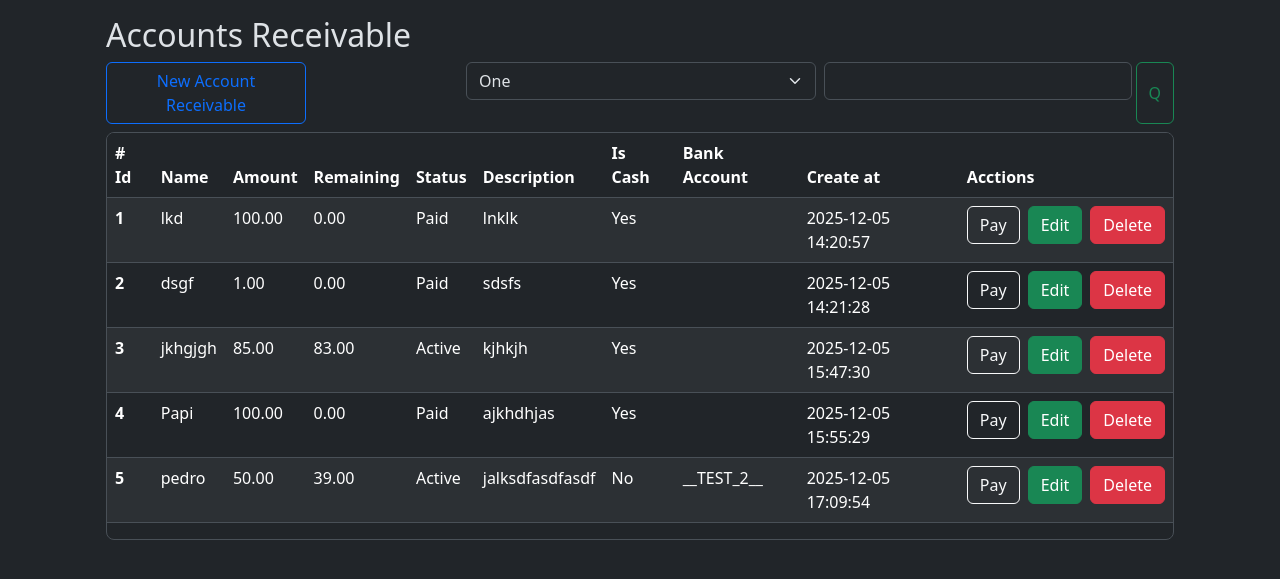
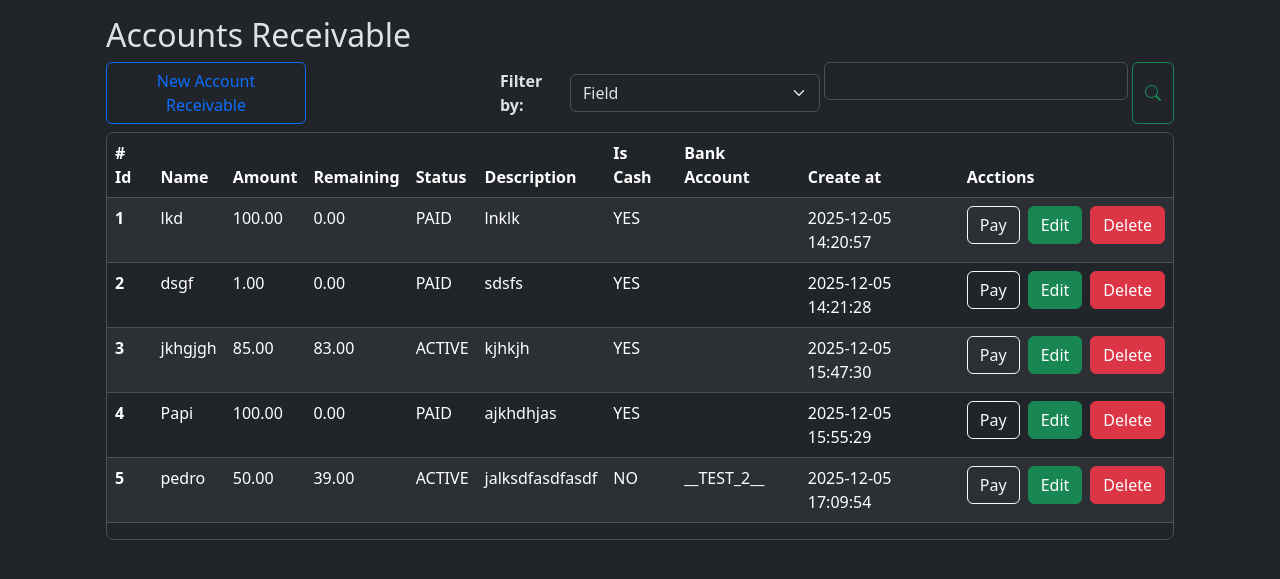
Before and after one commit to etv18/be_aware, a Flask app: page /accounts_receivable/index in a window 1280 px wide. Shown: the part 56-635 px from the top of the page. Run offline with Flask 3, Linux system fonts and the light colour scheme; some libraries are stand-ins or nearby versions.

Commit message:
re-desing control panel where buttons and inputs are

```diff
--- a/app/templates/accounts_receivable/index.html
+++ b/app/templates/accounts_receivable/index.html
@@ -172,7 +172,7 @@
             </form>
         </section>
 
-        <div class="d-flex justify-content-start gap-2 flex-wrap flex-md-nowrap">
+        <div class="d-flex justify-content-start gap-1 flex-wrap flex-md-nowrap">
             <button type="button"
                     class="btn btn-outline-primary me-auto me-md-auto w-100 w-md-auto"
                     style="max-width: 200px;"
@@ -180,19 +180,23 @@
                     data-bs-target="#create-account-receivable">
                 New Account Receivable
             </button>
-
-            <div class="w-100 w-md-auto mt-md-0" style="max-width: 350px;">
-                <select class="form-select">
-                    <option value="1">One</option>
-                    <option value="2">Two</option>
-                </select>
+            <div class="d-flex gap-1 w-100 align-items-center" style="max-width: 320px;">
+                <div class="w-md-auto mt-md-0">
+                    <label for="" class="fs-6 fw-bold">Filter by: </label>
+                </div>
+                <div class="w-100 w-md-auto mt-md-0" style="max-width: 250px;">
+                    <select class="form-select" id="select-filter-type-id">
+                        <option value="field">Field</option>
+                        <option value="time">Time</option>
+                    </select>
+                </div>
             </div>
 
             <div class="d-flex gap-1 w-100" style="max-width: 350px;">
                 <div class="w-100 w-md-auto mt-md-0">
-                    <input type="text" class="form-control" id="exampleFormControlInput1">
+                    <input type="text" class="form-control" id="filter-input-id">
                 </div>
-                <button type="button" class="btn btn-outline-success">Q</button>
+                <button type="button" class="btn btn-outline-success" id="btn-search-id"><i class="bi bi-search"></i></button>
             </div>
         </div>
 
@@ -213,16 +217,16 @@
                     </tr>
                 </thead>
 
-                <tbody>
+                <tbody id="loans-table-body-id">
                   {% for loan in loans %}
                     <tr class="loan-row" data-loan-id="{{ loan.id }}" data-url-associated-records = "{{ url_for('accounts_receivable.associated_records', loan_id=loan.id) }}">
                         <th scope="row">{{ loan.id }}</th>
                         <td>{{ loan.person_name }}</td>
                         <td>{{ loan.amount }}</td>
                         <td> {{ loan.remaining_amount() }} </td>
-                        <td>{{ 'Active' if loan.is_active else 'Paid'  }}</td>
+                        <td>{{ 'ACTIVE' if loan.is_active else 'PAID'  }}</td>
                         <td>{{ loan.description }}</td>
-                        <td>{{ 'Yes' if loan.is_cash else 'No'  }}</td>
+                        <td>{{ 'YES' if loan.is_cash else 'NO'  }}</td>
                         <td>{{ loan.bank_account.nick_name }}</td>
                         <td>{{ loan.created_at }}</td>
                         <td>
@@ -263,10 +267,14 @@
     </div>
     <input type="hidden" value="{{ url_for('accounts_receivable.create_loan') }}" id="createEndPoint">
     <input type="hidden" value="{{ url_for('accounts_receivable.create_loan_payment') }}" id="makePaymentEndPoint">
+<link rel="stylesheet" href="https://cdn.jsdelivr.net/npm/flatpickr/dist/flatpickr.min.css">
+<script src="https://cdn.jsdelivr.net/npm/flatpickr"></script>
 <link href="https://cdn.jsdelivr.net/npm/@sweetalert2/theme-dark@5/dark.css" rel="stylesheet">
+<link rel="stylesheet" href="https://cdn.jsdelivr.net/npm/bootstrap-icons@1.13.1/font/bootstrap-icons.min.css">
 <script src="https://cdn.jsdelivr.net/npm/sweetalert2@11"></script>
 <script src="{{ url_for('static', filename='scripts/utils/utils.js' ) }}"></script>
 <script src="{{ url_for('static', filename='scripts/accounts_receivable/script.js') }}"></script>
+<script src="{{ url_for('static', filename='scripts/accounts_receivable/filterByTime.js') }}"></script>
 
 <script>
     document.addEventListener('DOMContentLoaded', () => {
```
